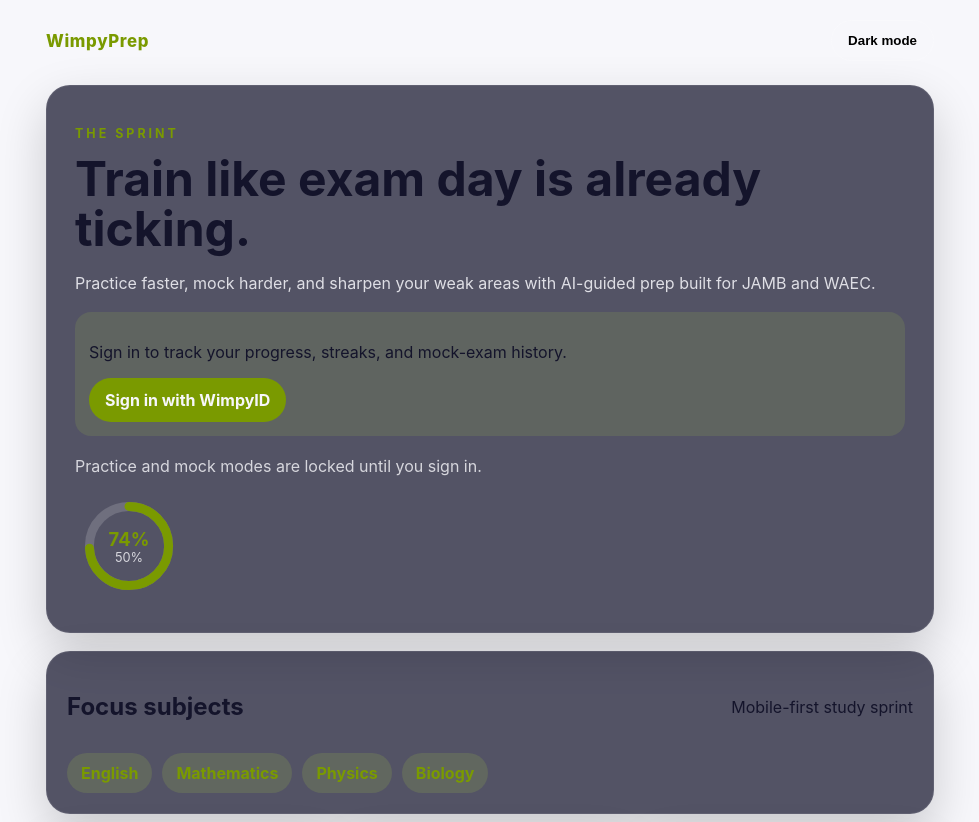
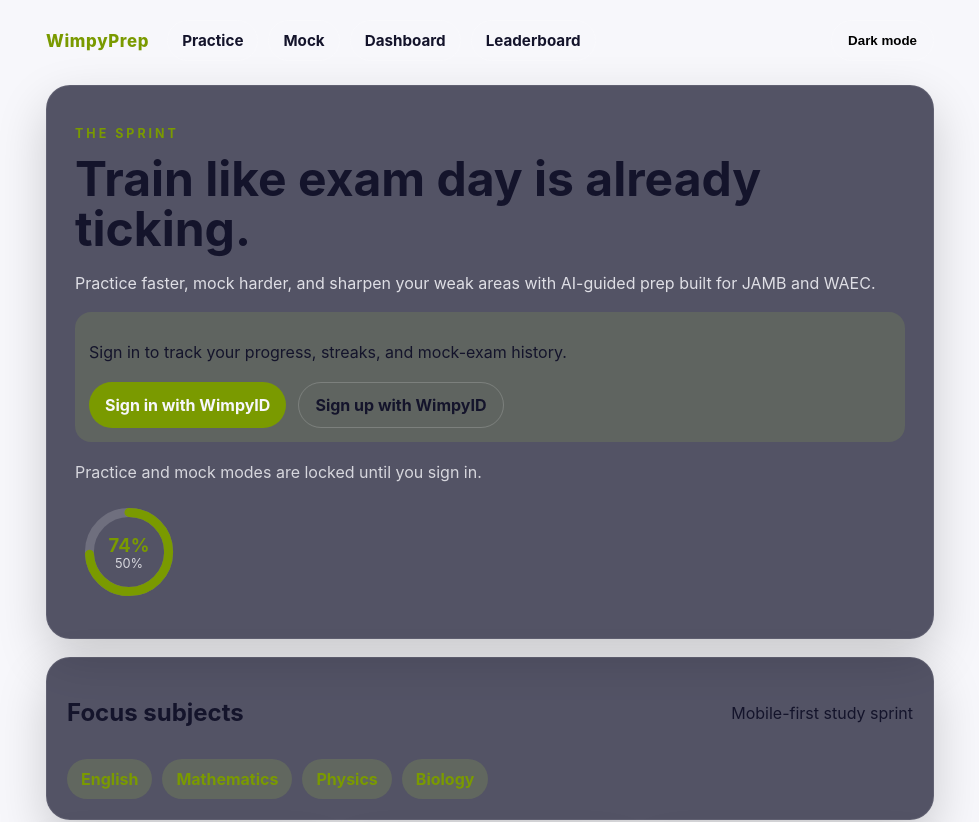
Before and after one commit to davidcooperation044-beep/wimpyprep, a Next.js app: page / in a window 1280 px wide. Shown: the top 822 px of the page, without its empty margins (150-1129 px from the left). Built offline with nearby package versions, Linux system fonts and the light colour scheme; no server answers.

Commit message:
Fix service worker fetch handling and add WimpyID sign-up CTA

```diff
--- a/app/components/service-worker-register.tsx
+++ b/app/components/service-worker-register.tsx
@@ -4,6 +4,10 @@ import { useEffect } from 'react';
 
 export default function ServiceWorkerRegister() {
   useEffect(() => {
+    if (process.env.NODE_ENV !== 'production') {
+      return;
+    }
+
     if ('serviceWorker' in navigator) {
       navigator.serviceWorker.register('/sw.js').catch((error) => {
         console.error('WimpyPrep service worker registration failed:', error);
--- a/app/globals.css
+++ b/app/globals.css
@@ -27,6 +27,24 @@ html, body { padding: 0; margin: 0; background: var(--bg); color: var(--text); f
   max-width: 920px;
   margin: 0 auto;
   padding: 20px 16px 0;
+}
+
+.brand-row {
+  display: flex;
+  align-items: center;
+  gap: 18px;
+  flex-wrap: wrap;
+}
+
+.site-nav {
+  display: flex;
+  flex-wrap: wrap;
+  gap: 10px;
+}
+
+.site-nav .button {
+  padding: 10px 14px;
+  font-size: 0.95rem;
 }
 
 .brand {
@@ -82,7 +100,7 @@ main.shell { max-width: 920px; margin: 0 auto; padding: 24px 16px 56px; }
 .eyebrow { color: var(--accent); text-transform: uppercase; letter-spacing: 0.24em; font-size: 0.78rem; font-weight: 700; }
 h1 { font-size: clamp(2rem, 4vw, 3rem); line-height: 1.05; margin: 8px 0 12px; }
 .lead { font-size: 1rem; line-height: 1.6; color: rgba(247,247,251,0.85); }
-.actions { display: flex; gap: 12px; flex-wrap: wrap; margin-top: 20px; }
+.actions, .hero-actions { display: flex; gap: 12px; flex-wrap: wrap; margin-top: 20px; }
 .button { display: inline-flex; align-items: center; justify-content: center; padding: 12px 16px; border-radius: 999px; font-weight: 700; border: 0; cursor: pointer; }
 .button.primary { background: var(--accent); color: var(--bg); }
 .button.secondary { background: transparent; border: 1px solid rgba(255,255,255,0.18); }
--- a/app/layout.tsx
+++ b/app/layout.tsx
@@ -37,7 +37,15 @@ export default function RootLayout({ children }: { children: React.ReactNode })
         <SessionProvider>
           <ServiceWorkerRegister />
           <header className="site-header">
-            <a href="/" className="brand">WimpyPrep</a>
+            <div className="brand-row">
+              <a href="/" className="brand">WimpyPrep</a>
+              <nav className="site-nav" aria-label="Primary navigation">
+                <a href="/practice" className="button outline">Practice</a>
+                <a href="/mock" className="button outline">Mock</a>
+                <a href="/dashboard" className="button outline">Dashboard</a>
+                <a href="/leaderboard" className="button outline">Leaderboard</a>
+              </nav>
+            </div>
             <div className="nav-actions">
               <ThemeToggle />
             </div>
--- a/app/page.tsx
+++ b/app/page.tsx
@@ -11,11 +11,15 @@ const subjects = ['English', 'Mathematics', 'Physics', 'Biology'];
 
 export default function HomePage() {
   const { isAuthenticated, isLoading, signInUrl, user, accessToken } = useSession();
+  const [signupUrl, setSignupUrl] = useState('');
   const [metrics, setMetrics] = useState<UserMetrics | null>(null);
   const [referralCount, setReferralCount] = useState<number | null>(null);
   const [referralUrl, setReferralUrl] = useState<string>('');
 
   useEffect(() => {
+    if (typeof window !== 'undefined') {
+      setSignupUrl(`https://id.wimpy-corp.com.ng/signup?redirect=${encodeURIComponent(window.location.href)}`);
+    }
     if (!isAuthenticated || !user) {
       return;
     }
@@ -73,7 +77,10 @@ export default function HomePage() {
         ) : (
           <div className="feedback">
             <p>Sign in to track your progress, streaks, and mock-exam history.</p>
-            <a href={signInUrl} className="button primary">Sign in with WimpyID</a>
+            <div className="hero-actions">
+              <a href={signInUrl} className="button primary">Sign in with WimpyID</a>
+              <a href={signupUrl || 'https://id.wimpy-corp.com.ng/signup'} className="button secondary">Sign up with WimpyID</a>
+            </div>
           </div>
         )}
 
```
Also changed, not shown: public/sw.js (+18 -4 lines).
